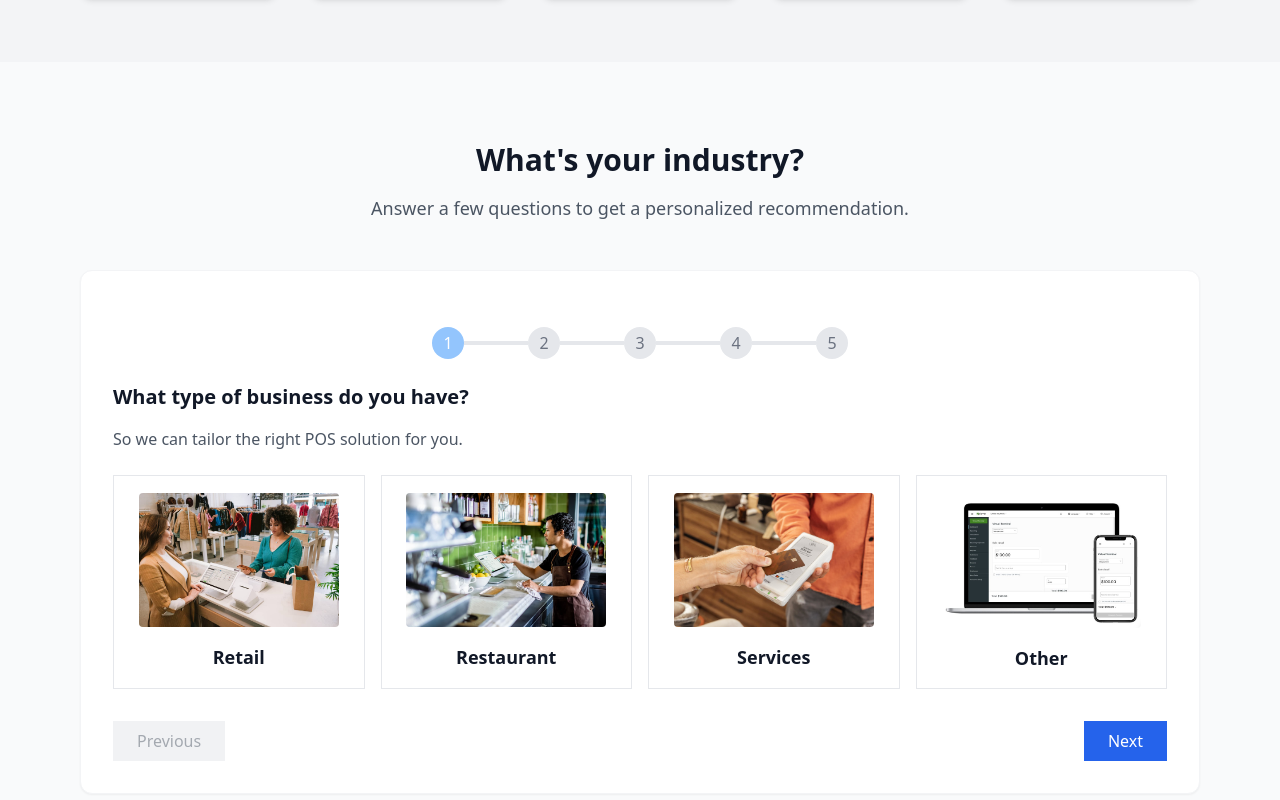
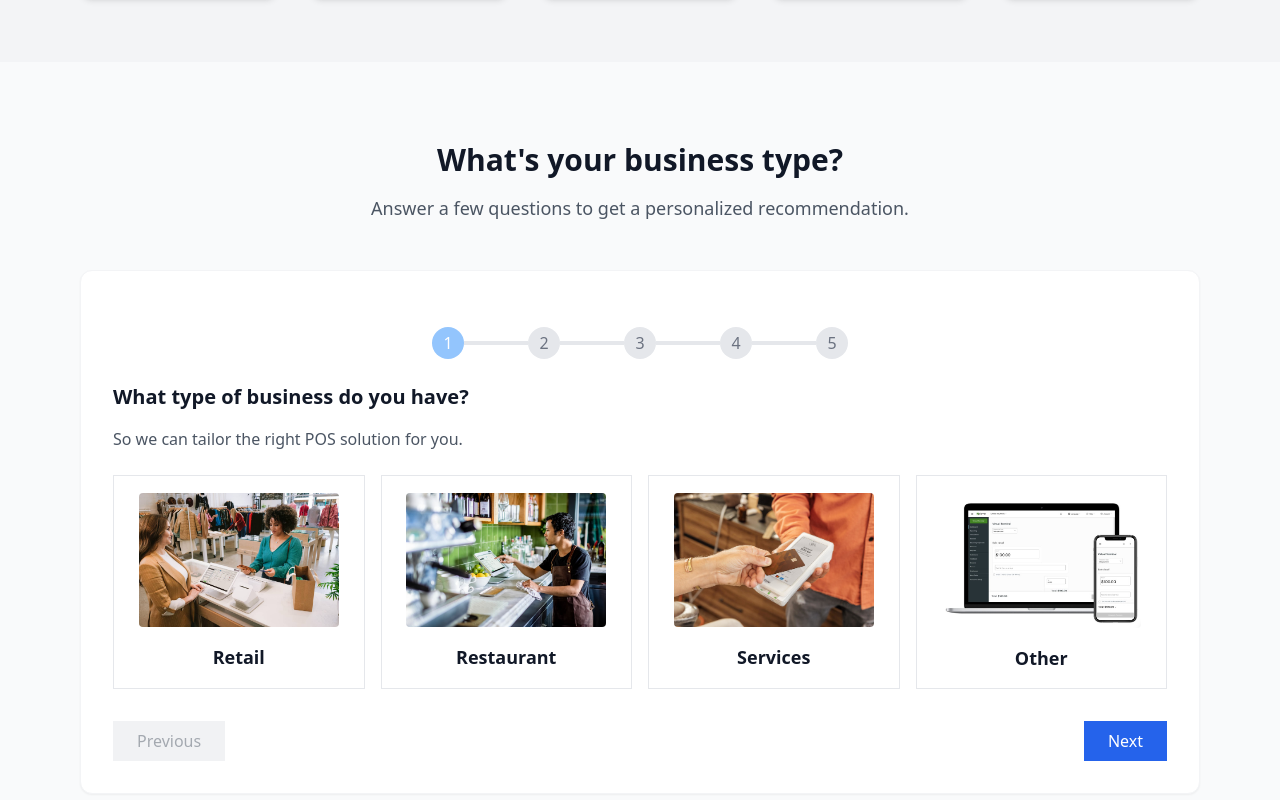
Before and after one commit to staraccept/refactored-palm-tree, a Next.js app: page / in a window 1280 px wide. Shown: the part 1038-1838 px from the top of the page. Built offline with nearby package versions, Linux system fonts and the light colour scheme.

Commit message:
Update page.tsx

```diff
--- a/src/app/page.tsx
+++ b/src/app/page.tsx
@@ -1418,7 +1418,7 @@ export default function Home() {
                       <div className="max-w-6xl px-4 mx-auto">
                           <div className="mb-12 text-center">
                               <h2 className="mb-4 text-3xl font-bold text-gray-900 dark:text-white">
-                              What's your industry?
+                              What's your business type?
                               </h2>
                               <p className="max-w-2xl mx-auto text-lg text-gray-600 dark:text-gray-400">
                                   Answer a few questions to get a personalized recommendation.
```
